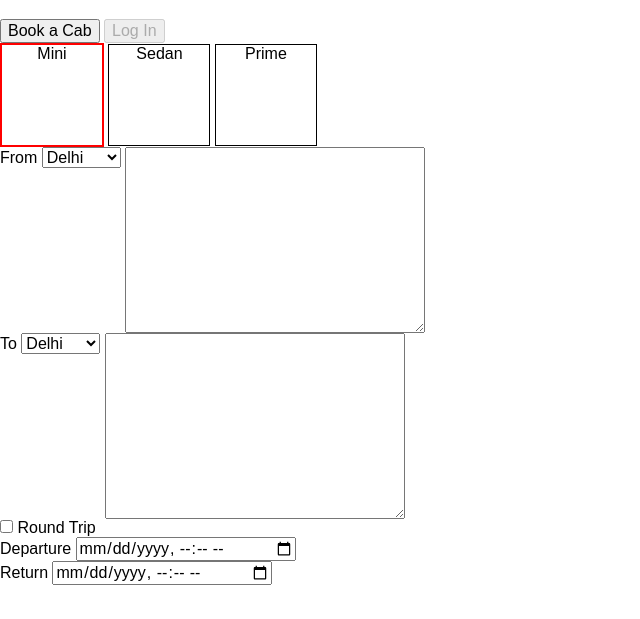
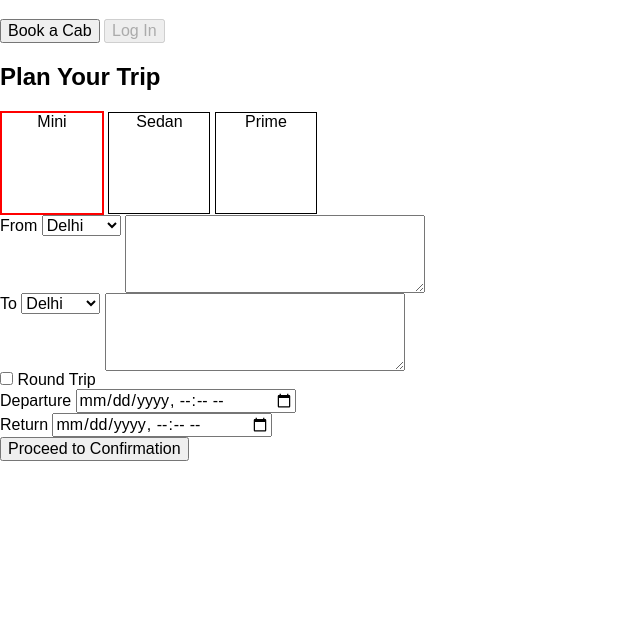
Before and after one commit to adityasharat/book-a-cab, a plain HTML site: page index.html in a window 1280 px wide. Shown: the part 61-680 px from the top of the page, without its empty margins (0-640 px from the left). Drawn offline with Linux system fonts and the light colour scheme.

Commit message:
update index.html

```diff
--- a/index.html
+++ b/index.html
@@ -15,6 +15,7 @@
         </div>
 
         <div class="pages plan">
+            <h2>Plan Your Trip</h2>
             <div class="cab-type-container">
                 <div class="cab-type selected" id="cab-mini" data-cab-type="cab-mini">Mini</div>
                 <div class="cab-type" id="cab-sedan" data-cab-type="cab-sedan">Sedan</div>
@@ -28,7 +29,7 @@
                         <option value="delhi">Delhi</option>
                         <option value="mumbai">Mumbai</option>
                     </select>
-                    <textarea id="address-origin" cols="30" rows="10"></textarea>
+                    <textarea id="address-origin" cols="30" rows="4"></textarea>
                 </div>
 
                 <div class="location-container to">
@@ -37,7 +38,7 @@
                         <option value="delhi">Delhi</option>
                         <option value="mumbai">Mumbai</option>
                     </select>
-                    <textarea id="address-destination" cols="30" rows="10"></textarea>
+                    <textarea id="address-destination" cols="30" rows="4"></textarea>
                 </div>
 
                 <input type="checkbox" id="is-round-trip"/>
@@ -53,6 +54,10 @@
                 <label for="time-return">Return</label>
                 <input type="datetime-local" id="time-return"/>
             </div>
+
+            <div class="container">
+                <button id="button-confirm">Proceed to Confirmation</button>
+            </div>
         </div>
 
         <div class="pages confirm"></div>
```
